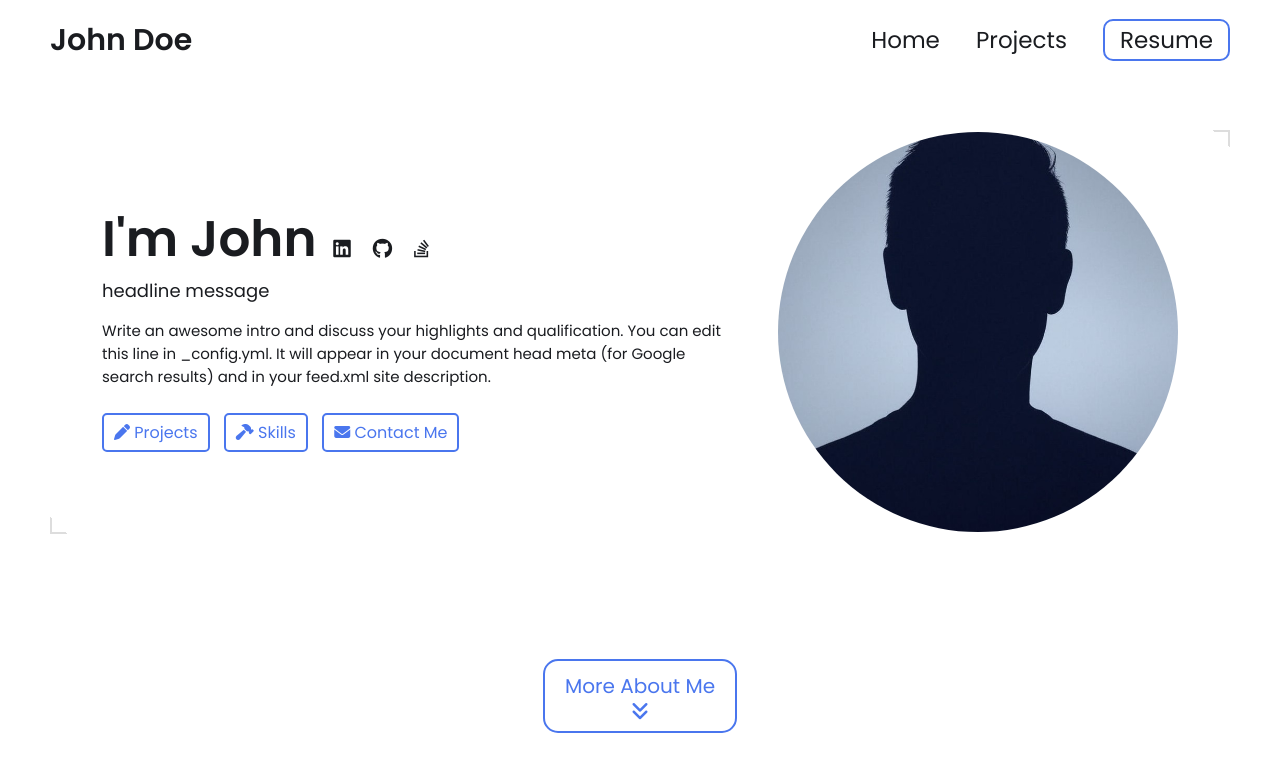
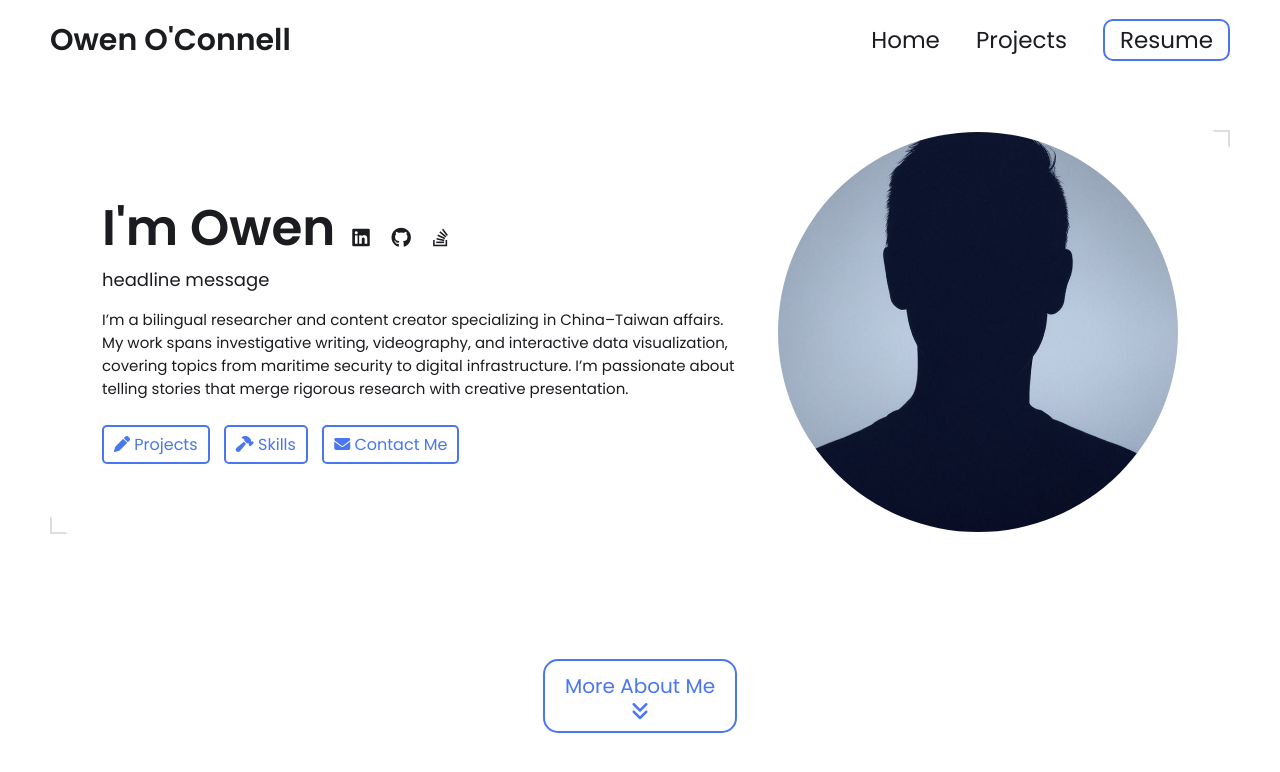
Before and after one commit to Oukangneng/oukangneng.github.io, a Jekyll site: the page built from index.html, in a window 1280 px wide and 900 px high. Shown: the top 772 px of the window. Built offline with Jekyll 4.4.1, drawn with Linux system fonts in a browser that asks for light colours.

Commit message:
Update _config.yml

```diff
--- a/_config.yml
+++ b/_config.yml
@@ -12,12 +12,10 @@ title: John Doe's Portfolio # This is what shows up in the tab of the browser
 
 
 # Hero Section
-name: John Doe
+name: Owen O'Connell
 headline: headline message
 description: >- # dont remove this line. this will ignore all new lines until the next section
-  Write an awesome intro and discuss your highlights and qualification. You can edit this
-  line in _config.yml. It will appear in your document head meta (for
-  Google search results) and in your feed.xml site description.
+  I’m a bilingual researcher and content creator specializing in China–Taiwan affairs. My work spans investigative writing, videography, and interactive data visualization, covering topics from maritime security to digital infrastructure. I’m passionate about telling stories that merge rigorous research with creative presentation.
 
 # Place your profile image in /assets/images/profile-image/folder and edit the file name
 profile_image: ./assets/images/profile-image/avatar.jpeg
```
